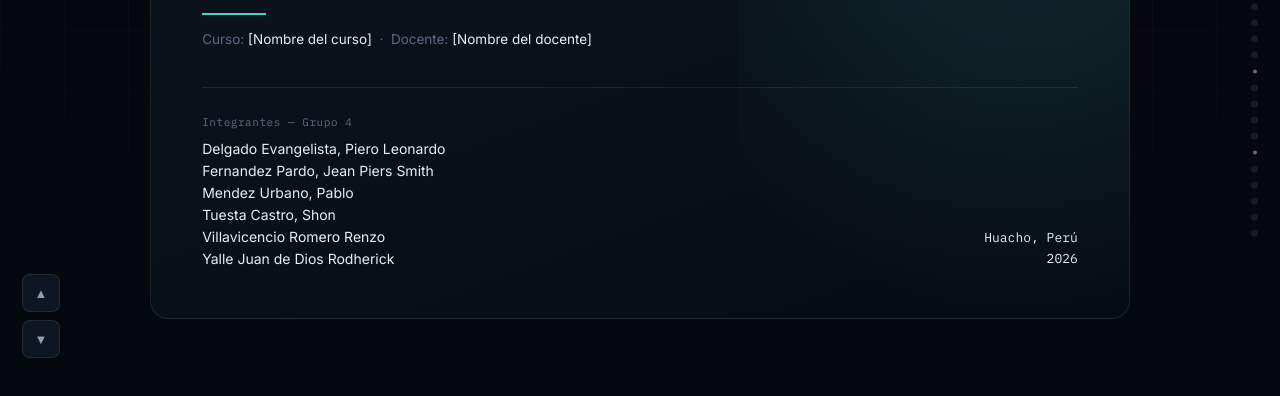
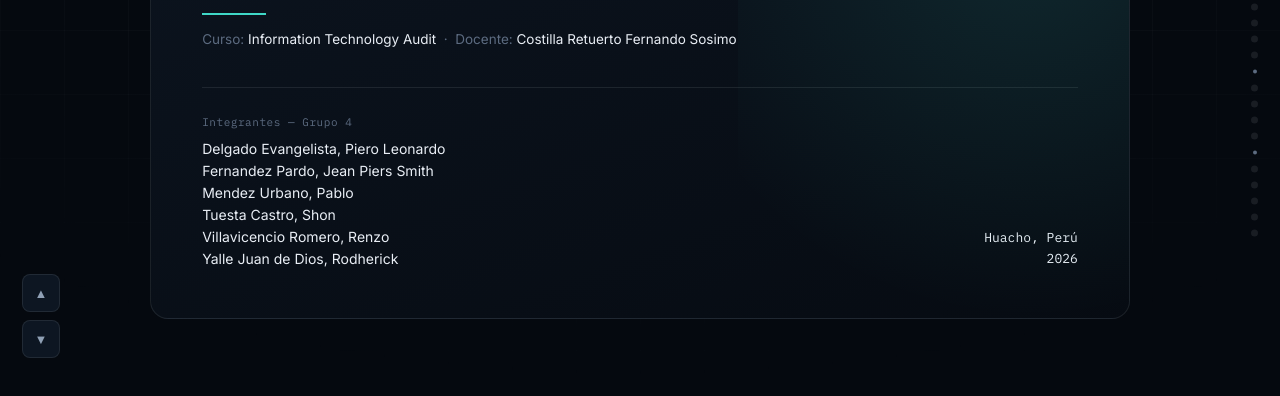
Before and after one commit to JeanSmith1505/G4-ISO_27001, a plain HTML site: page index.html in a window 1280 px wide. Shown: the part 418-814 px from the top of the page. Drawn offline with Linux system fonts and the light colour scheme.

Commit message:
Prueba foto

```diff
--- a/index.html
+++ b/index.html
@@ -55,8 +55,8 @@
                     <h1 class="cover-title">ISO/IEC 27001</h1>
                     <p class="cover-subtitle">Sistema de Gestión de Seguridad de la Información</p>
                     <div class="cover-rule"></div>
-                    <p class="cover-course">Curso: <span class="edit-me">[Nombre del curso]</span> &nbsp;·&nbsp;
-                        Docente: <span class="edit-me">[Nombre del docente]</span></p>
+                    <p class="cover-course">Curso: <span class="edit-me">Information Technology Audit</span> &nbsp;·&nbsp;
+                        Docente: <span class="edit-me">Costilla Retuerto Fernando Sosimo</span></p>
                 </div>
 
                 <div class="cover-bottom">
@@ -67,8 +67,8 @@
                             <li><span class="edit-me">Fernandez Pardo, Jean Piers Smith</span></li>
                             <li><span class="edit-me">Mendez Urbano, Pablo</span></li>
                             <li><span class="edit-me">Tuesta Castro, Shon</span></li>
-                            <li><span class="edit-me">Villavicencio Romero Renzo</span></li>
-                            <li><span class="edit-me">Yalle Juan de Dios Rodherick</span></li>
+                            <li><span class="edit-me">Villavicencio Romero, Renzo</span></li>
+                            <li><span class="edit-me">Yalle Juan de Dios, Rodherick</span></li>
                         </ul>
                     </div>
                     <div class="cover-place">
```
Also changed, not shown: assets/img/Imagen1.png (added).
